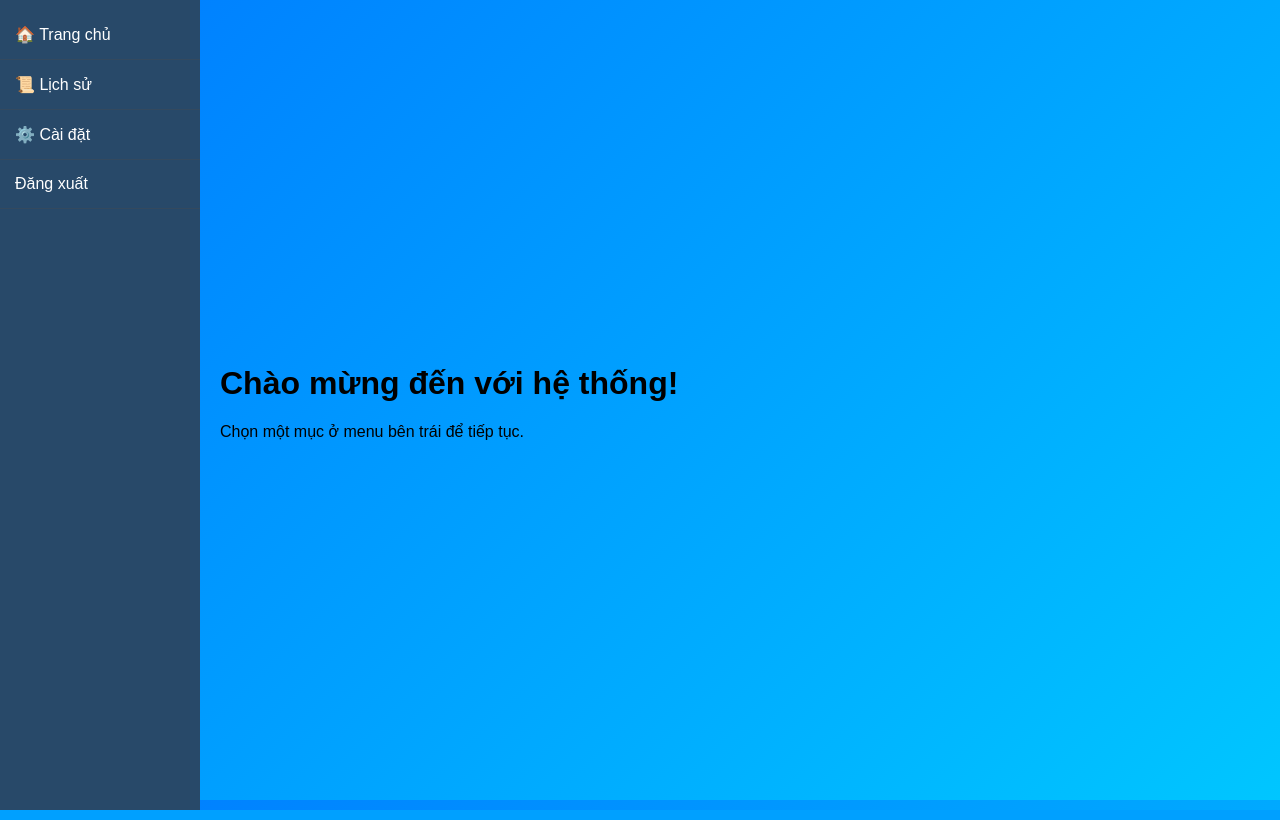
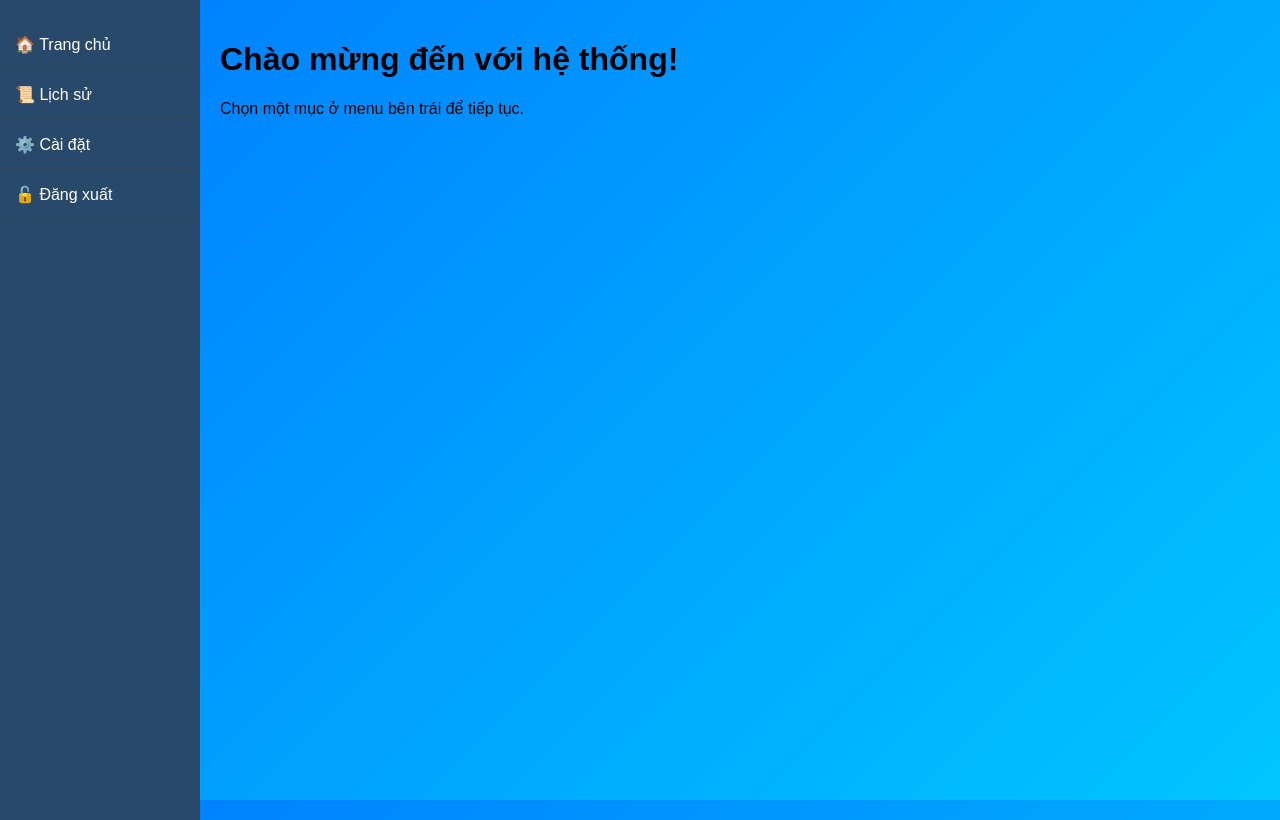
Before and after one commit to Thangtc230899/my-python-app, a Flask app: page /dashboard in a window 1280 px wide. Run offline with Flask 3, Linux system fonts and the light colour scheme; the visitor is signed in with stand-in values (Sample User, id 1).

Commit message:
Initial commit

```diff
--- a/static/style.css
+++ b/static/style.css
@@ -2,8 +2,8 @@
      font-family: Arial, sans-serif;
     background: linear-gradient(135deg, #007BFF, #00C6FF);
     display: flex;
-    justify-content: center;
-    align-items: center;
+    justify-content: above;
+    align-items: above;
     height: 100vh;
     margin: 0;
 }
--- a/templates/dashboard.html
+++ b/templates/dashboard.html
@@ -10,7 +10,7 @@
         <a href="{{ url_for('home') }}">🏠 Trang chủ</a>
         <a href="{{ url_for('history') }}">📜 Lịch sử</a>
         <a href="{{ url_for('settings') }}">⚙️ Cài đặt</a>
-        <a href="{{ url_for('logout') }}"> Đăng xuất</a>
+        <a href="{{ url_for('logout') }}"> 🔓 Đăng xuất</a>
     </div>
     <div class="main-content">
         <h1>Chào mừng đến với hệ thống!</h1>
--- a/templates/history.html
+++ b/templates/history.html
@@ -10,6 +10,7 @@
         <a href="{{ url_for('home') }}">🏠 Trang chủ</a>
         <a href="{{ url_for('history') }}">📜 Lịch sử</a>
         <a href="{{ url_for('settings') }}">⚙️ Cài đặt</a>
+        <a href="{{ url_for('logout') }}"> 🔓 Đăng xuất</a>
     </div>
     <div class="main-content">
         <h2>Lịch sử</h2>
--- a/templates/home.html
+++ b/templates/home.html
@@ -10,6 +10,7 @@
         <a href="{{ url_for('home') }}">🏠 Trang chủ</a>
         <a href="{{ url_for('history') }}">📜 Lịch sử</a>
         <a href="{{ url_for('settings') }}">⚙️ Cài đặt</a>
+        <a href="{{ url_for('logout') }}"> 🔓 Đăng xuất</a>
     </div>
     <div class="main-content">
         <h2>Trang chủ</h2>
--- a/templates/settings.html
+++ b/templates/settings.html
@@ -10,6 +10,7 @@
         <a href="{{ url_for('home') }}">🏠 Trang chủ</a>
         <a href="{{ url_for('history') }}">📜 Lịch sử</a>
         <a href="{{ url_for('settings') }}">⚙️ Cài đặt</a>
+        <a href="{{ url_for('logout') }}"> 🔓 Đăng xuất</a>
     </div>
     <div class="main-content">
         <h2>Cài đặt</h2>
```
